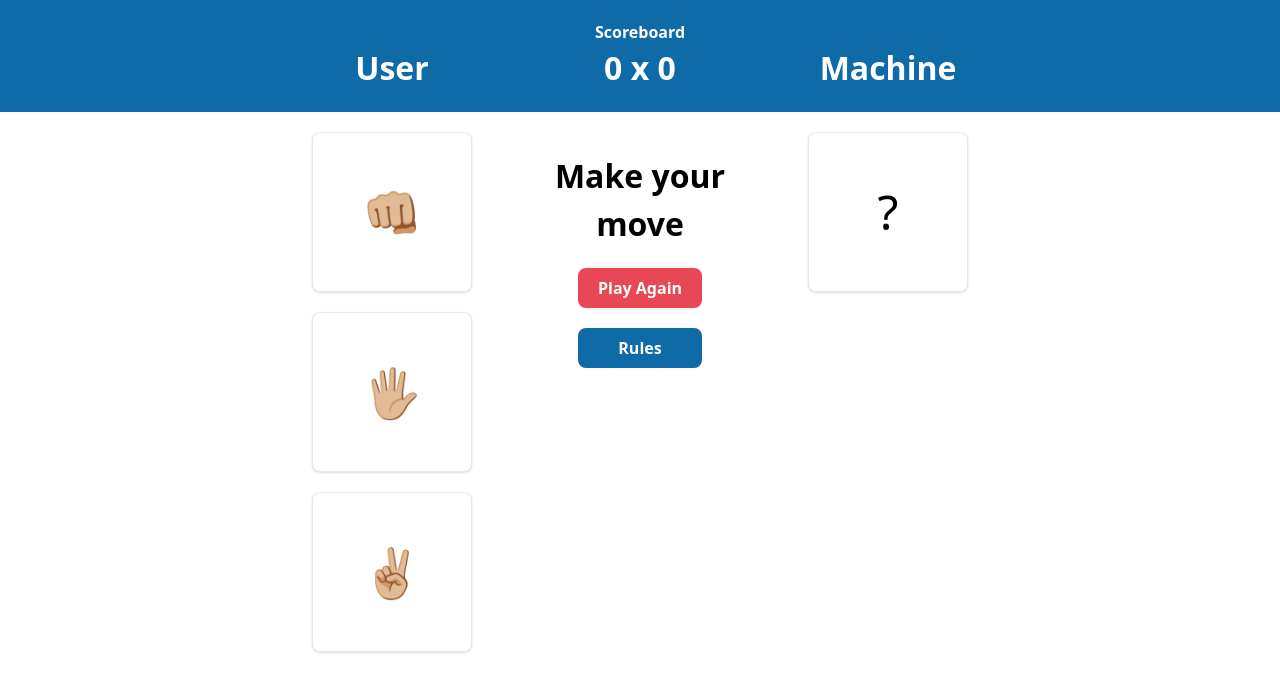
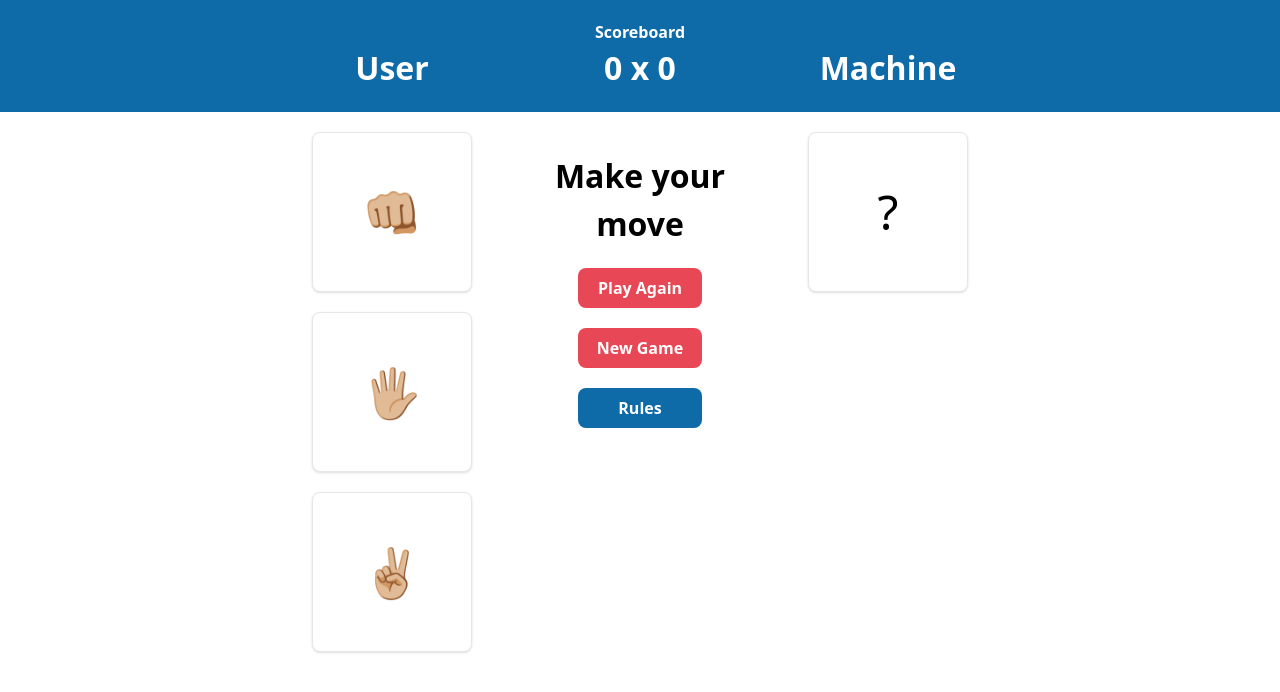
Before and after one commit to arthrduarte/React-Course, a React (Vite) app: page / in a window 1280 px wide. Shown: the top 692 px of the page. Built offline with nearby package versions, Linux system fonts and the light colour scheme.

Commit message:
feat: add 'new game' button & fix: allow machine to choose options[2]

```diff
--- a/src/components/Game.tsx
+++ b/src/components/Game.tsx
@@ -15,12 +15,12 @@ export default function Game({ setMachineScore, setUserScore }: Props) {
     const [open, setOpen] = useState<boolean>(false)
 
     const machineChoice = () => {
-        return options[Math.floor(Math.random() * 2)]
+        return options[Math.floor(Math.random() * 3)]
     }
 
     const handleSelectItem = (userOption: string) => {
         if (!allowedPlay) {
-            handlePlayAgain()
+            handlePlayAgain(false)
             return
         }
         let machineOption = machineChoice()
@@ -56,7 +56,11 @@ export default function Game({ setMachineScore, setUserScore }: Props) {
             setWinner("Select your move and the machine will select automaticaly")
         }
     }
-    const handlePlayAgain = () => {
+    const handlePlayAgain = (restart: boolean) => {
+        if (restart) {
+            setUserScore(0)
+            setMachineScore(0)
+        }
         setSelectedOption(null)
         setWinner("Make your move")
         setAllowedPlay(true)
@@ -80,9 +84,13 @@ export default function Game({ setMachineScore, setUserScore }: Props) {
                 <div className='flex flex-col text-center items-center lg:w-1/5'>
                     <p className="font-bold text-[2rem] my-5">{winner}</p>
                     <button
-                        onClick={() => handlePlayAgain()}
+                        onClick={() => handlePlayAgain(false)}
                         className="w-1/2 text-white font-bold rounded-lg px-3 py-2 mb-5 transition ease-in bg-[#E84855] hover:bg-[#ff7480]"
                     >Play Again</button>
+                    <button
+                        onClick={() => handlePlayAgain(true)}
+                        className="w-1/2 text-white font-bold rounded-lg px-3 py-2 mb-5 transition ease-in bg-[#E84855] hover:bg-[#ff7480]"
+                    >New Game</button>
                     <button
                         onClick={() => setOpen(true)}
                         className="w-1/2 text-white font-bold rounded-lg px-3 py-2 mb-5 transition ease-in bg-[#0E6BA8] hover:bg-[#72b9e8]">Rules</button>
```
